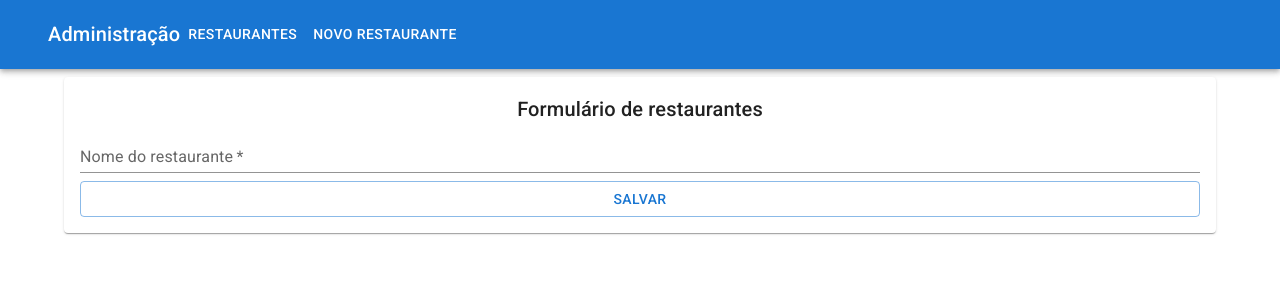
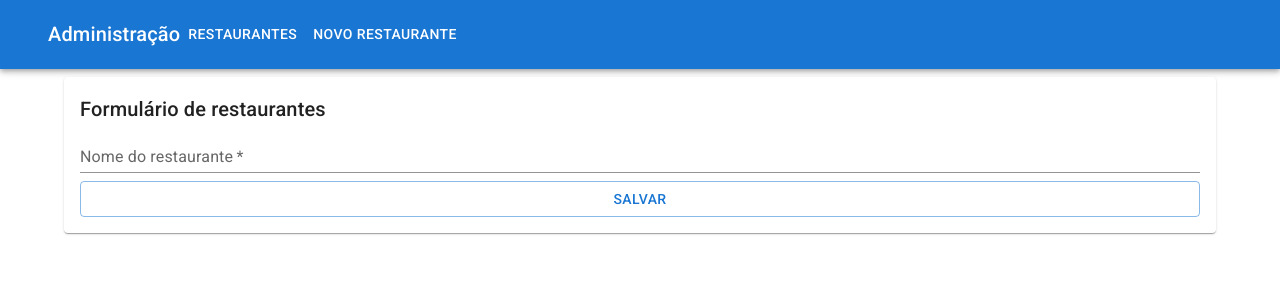
Before and after one commit to RodrigoDGoulart/alura-alfood-react-com-api, a React (Create React App) app: page /admin/restaurantes/novo in a window 1280 px wide. Shown: the top 300 px of the page. Built offline with nearby package versions, Linux system fonts and the light colour scheme; the HTML template or start-up script is replaced by a standard one.

Commit message:
refactor: admin navbar in other admin pages

```diff
--- a/src/App.tsx
+++ b/src/App.tsx
@@ -3,6 +3,7 @@ import Home from './paginas/Home';
 import VitrineRestaurantes from './paginas/VitrineRestaurantes';
 import AdministracaoRestaurantes from './paginas/Administracao/Restaurantes/AdministracaoRestaurantes';
 import FormularioRestaurante from './paginas/Administracao/Restaurantes/FormularioRestaurante';
+import PaginaBaseAdmin from './paginas/Administracao/PaginaBaseAdmin';
 
 function App() {
 
@@ -10,9 +11,11 @@ function App() {
     <Routes>
       <Route path="/" element={<Home />} />
       <Route path="/restaurantes" element={<VitrineRestaurantes />} />
-      <Route path="/admin/restaurantes" element={<AdministracaoRestaurantes />} />
-      <Route path="/admin/restaurantes/novo" element={<FormularioRestaurante />} />
-      <Route path="/admin/restaurantes/:id" element={<FormularioRestaurante />} />
+      <Route path='/admin' element={<PaginaBaseAdmin />}>
+        <Route path="restaurantes" element={<AdministracaoRestaurantes />} />
+        <Route path="restaurantes/novo" element={<FormularioRestaurante />} />
+        <Route path="restaurantes/:id" element={<FormularioRestaurante />} />
+      </Route>
     </Routes>
   );
 }
--- /dev/null
+++ b/src/paginas/Administracao/PaginaBaseAdmin.tsx
@@ -0,0 +1,37 @@
+import { AppBar, Box, Button, Container, Link, Paper, Toolbar, Typography } from "@mui/material";
+import { Outlet, Link as RouterLink } from "react-router-dom";
+
+export default function PaginaBaseAdmin() {
+  return (
+    <>
+      <AppBar position="static">
+        <Container maxWidth="xl">
+          <Toolbar>
+            <Typography variant='h6'>Administração</Typography>
+            <Box sx={{ display: 'flex', flexGrow: 1 }}>
+              <Link component={RouterLink} to='/admin/restaurantes'>
+                <Button sx={{ my: 2, color: 'white' }}>
+                  Restaurantes
+                </Button>
+              </Link>
+              <Link component={RouterLink} to='/admin/restaurantes/novo'>
+                <Button sx={{ my: 2, color: 'white' }}>
+                  Novo Restaurante
+                </Button>
+              </Link>
+            </Box>
+          </Toolbar>
+        </Container>
+      </AppBar>
+
+      <Box>
+        <Container maxWidth='lg' sx={{ mt: 1 }}>
+          <Paper sx={{ p: 2 }}>
+            {/* conteúdo */}
+            <Outlet />
+          </Paper>
+        </Container>
+      </Box>
+    </>
+  );
+}
--- a/src/paginas/Administracao/Restaurantes/FormularioRestaurante.tsx
+++ b/src/paginas/Administracao/Restaurantes/FormularioRestaurante.tsx
@@ -1,6 +1,6 @@
-import { AppBar, Box, Button, Container, Link, Paper, TextField, Toolbar, Typography } from "@mui/material";
+import { Box, Button, TextField, Typography } from "@mui/material";
 import { useEffect, useState } from "react";
-import { useParams, Link as RouterLink } from "react-router-dom";
+import { useParams } from "react-router-dom";
 import IRestaurante from "../../../interfaces/IRestaurante";
 import http from "../../../http";
 
@@ -33,36 +33,6 @@ export default function FormularioRestaurante() {
   }, [parametros]);
   return (
     <>
-      <AppBar position="static">
-        <Container maxWidth="xl">
-          <Toolbar>
-            <Typography variant='h6'>Administração</Typography>
-            <Box sx={{ display: 'flex', flexGrow: 1 }}>
-              <Link component={RouterLink} to='/admin/restaurantes'>
-                <Button sx={{ my: 2, color: 'white' }}>
-                  Restaurantes
-                </Button>
-              </Link>
-              <Link component={RouterLink} to='/admin/restaurantes/novo'>
-                <Button sx={{ my: 2, color: 'white' }}>
-                  Novo Restaurante
-                </Button>
-              </Link>
-            </Box>
-          </Toolbar>
-        </Container>
-      </AppBar>
-
-      <Box>
-        <Container maxWidth='lg' sx={{ mt: 1 }}>
-          <Paper sx={{ p: 2 }}>
-            {/* conteudo da página */}
-            <Box sx={{
-              display: 'flex',
-              flexDirection: 'column',
-              alignItems: 'center',
-              flexGrow: 1
-            }}>
       <Typography
         component="h1"
         variant="h6"
@@ -88,11 +58,6 @@ export default function FormularioRestaurante() {
           Salvar
         </Button>
       </Box>
-            </Box>
-          </Paper>
-        </Container>
-      </Box>
-
     </>
   );
 }
```
Lines whose indentation alone changed are shown as unchanged.
